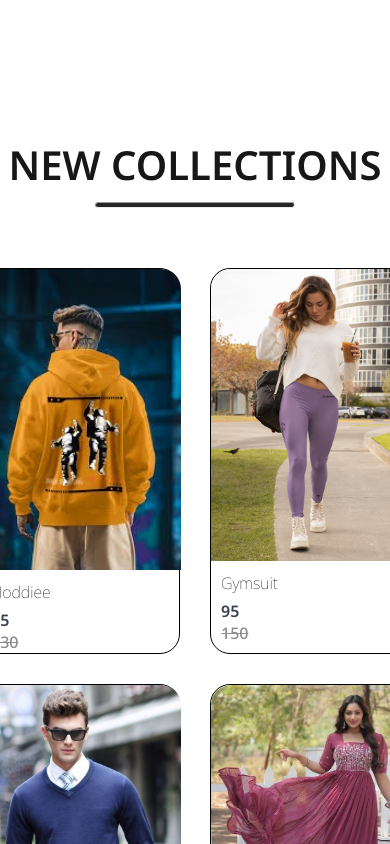
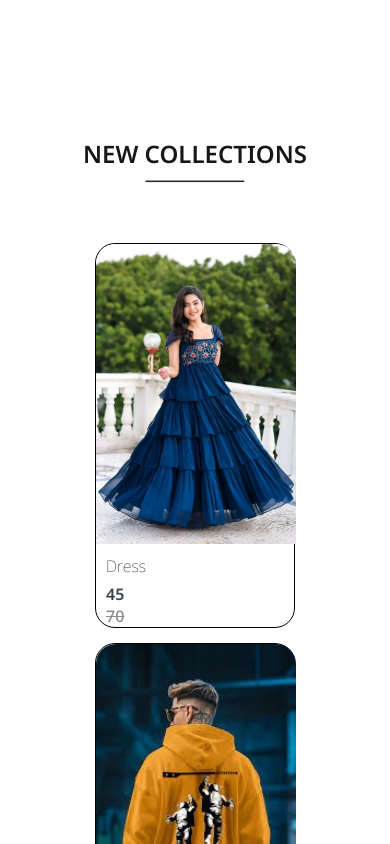
Before and after one commit to sabhay02/ecommerce, a React (Vite) app: page / in a window 390 px wide. Shown: the part 2300-3144 px from the top of the page. Built offline with nearby package versions, Linux system fonts and the light colour scheme.

Commit message:
Update NewCollections.css

```diff
--- a/src/Components/NewCollections/NewCollections.css
+++ b/src/Components/NewCollections/NewCollections.css
@@ -24,3 +24,50 @@
     margin-top: 50px;
     gap: 30px;
 }
+@media (max-width: 1024px) {
+  .collections {
+    grid-template-columns: 1fr 1fr 1fr;
+    gap: 25px;
+  }
+
+  .newcollections h1 {
+    font-size: 32px;
+  }
+
+  .newcollections hr {
+    width: 150px;
+    height: 4px;
+  }
+}
+
+@media (max-width: 768px) {
+  .collections {
+    grid-template-columns: 1fr 1fr;
+    gap: 20px;
+  }
+
+  .newcollections h1 {
+    font-size: 28px;
+    text-align: center;
+  }
+
+  .newcollections hr {
+    width: 120px;
+    height: 3px;
+  }
+}
+
+@media (max-width: 480px) {
+  .collections {
+    grid-template-columns: 1fr;
+    gap: 15px;
+  }
+
+  .newcollections h1 {
+    font-size: 24px;
+  }
+
+  .newcollections hr {
+    width: 100px;
+  }
+}
```
